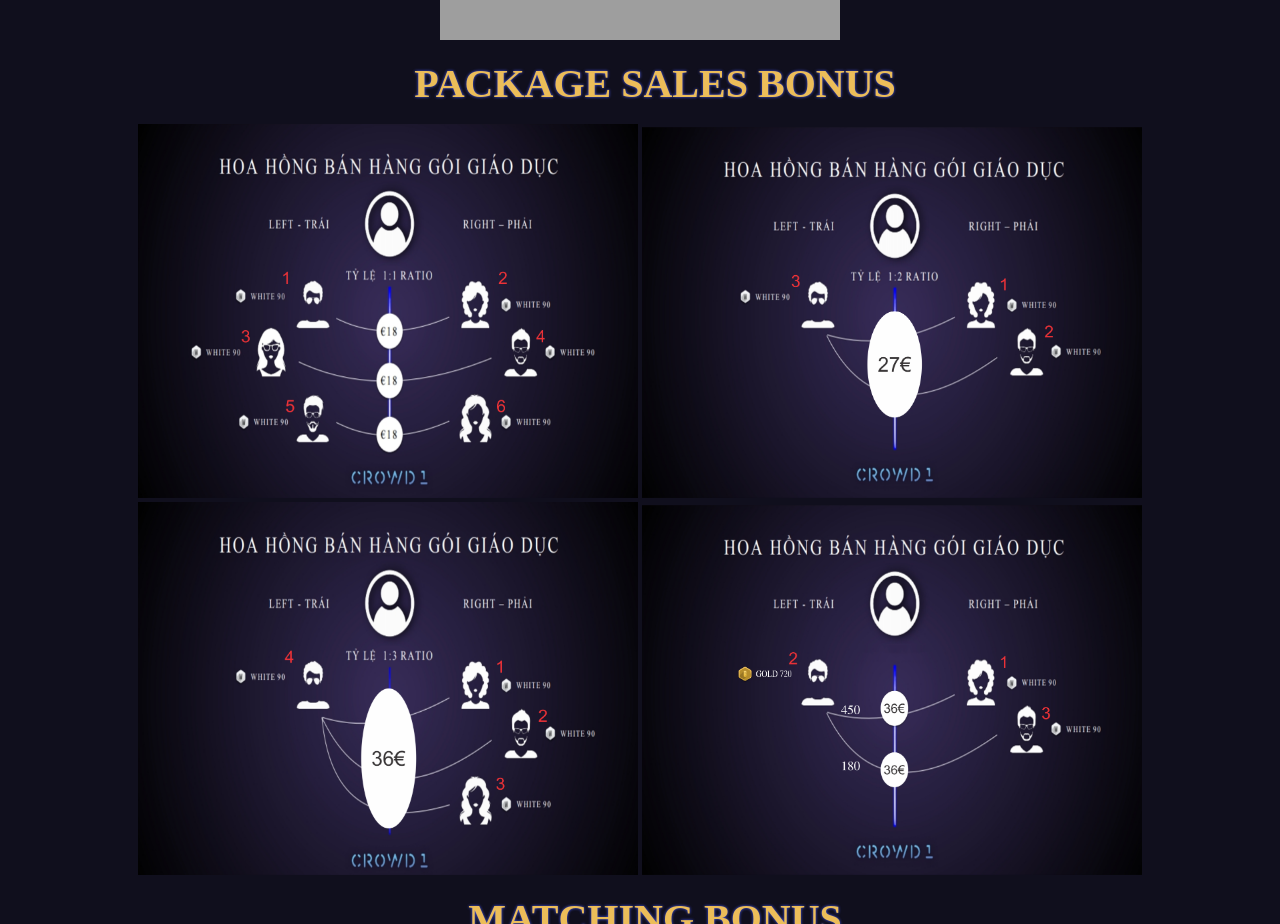
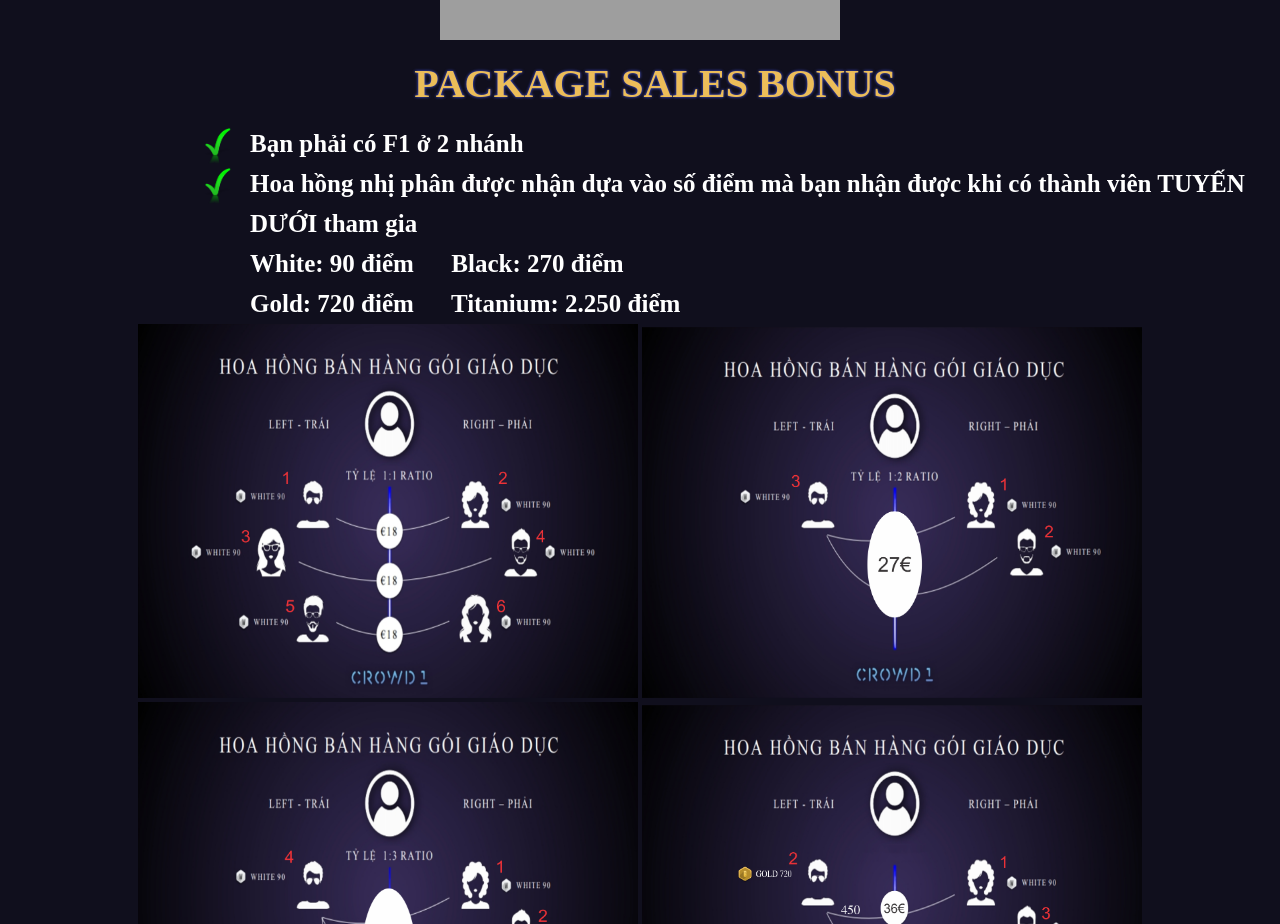
Before and after one commit to angiaminh/crowd1, a plain HTML site: page index.html in a window 1280 px wide. Shown: the part 4080-5004 px from the top of the page. Drawn offline with Linux system fonts and the light colour scheme; grey boxes are pictures that could not be loaded.

Commit message:
update 13/06/2020

```diff
--- a/index.html
+++ b/index.html
@@ -55,6 +55,13 @@
 				</div>
 				<div id="sale">
 					<p class="bonus">Package Sales Bonus</p>
+					<ul>
+						<li>Bạn phải có F1 ở 2 nhánh</li>
+						<li>Hoa hồng nhị phân được nhận dựa vào số điểm mà bạn nhận được khi có thành viên TUYẾN DƯỚI tham gia <br>
+						White: 90 điểm &nbsp;&nbsp;&nbsp;&nbsp; Black: 270 điểm <br>
+						Gold: 720 điểm &nbsp;&nbsp;&nbsp;&nbsp; Titanium: 2.250 điểm <br>
+						</li>
+					</ul>
 					<img src="images/11.png">
 					<img src="images/12.png">
 					<img src="images/13.png">
```
